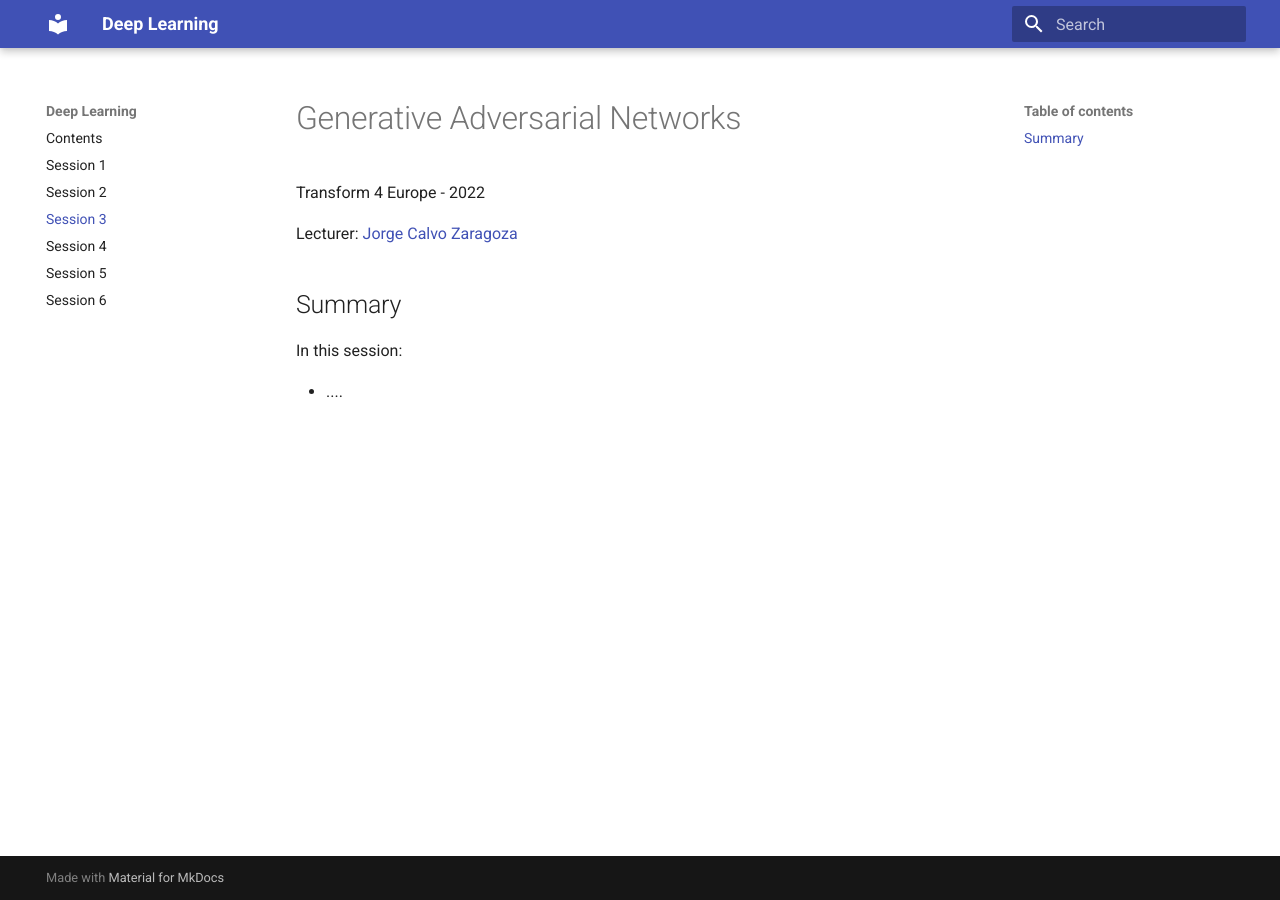
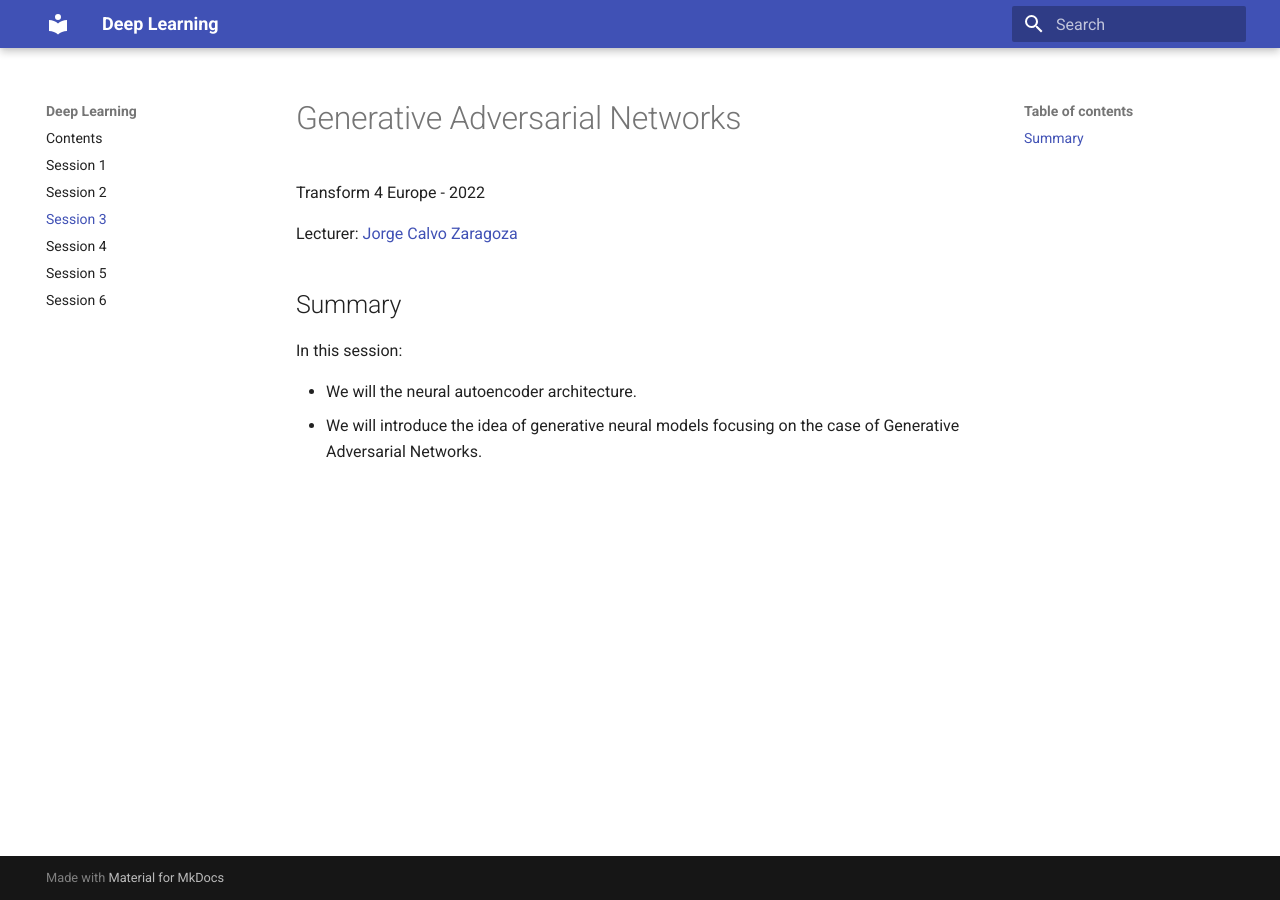
Before and after one commit to ajgallego/deep-learning, an MkDocs documentation site: the page built from docs/session-3.md, in a window 1280 px wide. Built offline with MkDocs 1.6.1 and Material for MkDocs 9.7.7, drawn with Linux system fonts in a browser that asks for light colours.

Commit message:
Last changes

```diff
--- a/docs/session-3.md
+++ b/docs/session-3.md
@@ -8,4 +8,5 @@ Lecturer: [Jorge Calvo Zaragoza](mailto:jcalvo@dlsi.ua.es)
 
 In this session:
 
-* ....
+* We will the neural autoencoder architecture.
+* We will introduce the idea of generative neural models focusing on the case of Generative Adversarial Networks.
```
